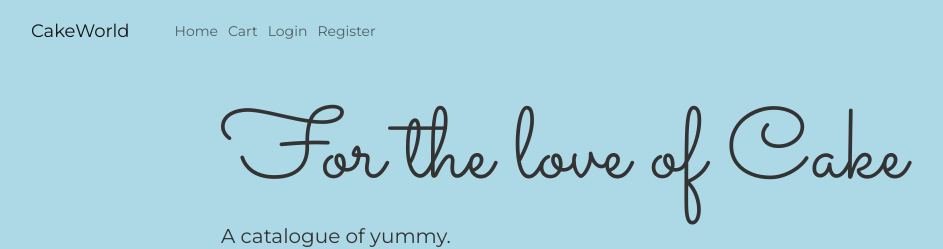
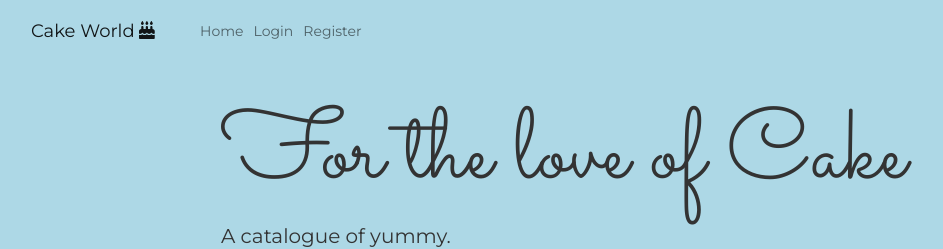
Before and after one commit to hardebite/e-commerce-website, a Flask app: page / in a window 1280 px wide. Shown: the top 249 px of the page, without its empty margins (54-997 px from the left). Run offline with Flask 2, Linux system fonts and the light colour scheme; data comes from the database, SQL or seed files in the repository; some libraries are stand-ins or nearby versions.

Commit message:
Update header.html

```diff
--- a/templates/header.html
+++ b/templates/header.html
@@ -12,7 +12,7 @@
   <title class="title" >Cake World</title>
   <link href="https://cdn.jsdelivr.net/npm/bootstrap@5.2.0-beta1/dist/css/bootstrap.min.css" rel="stylesheet" integrity="sha384-0evHe/X+R7YkIZDRvuzKMRqM+OrBnVFBL6DOitfPri4tjfHxaWutUpFmBp4vmVor" crossorigin="anonymous">
   <!-- font awesome -->
-  <script defer src="https://use.fontawesome.com/releases/v6.1.2/js/all.js"></script>
+  <script defer src="https://use.fontawesome.com/releases/v6.2.0/js/all.js"></script>
 
   </script>
   <!-- bootstrap -->
@@ -32,7 +32,7 @@
   <!-- Navigation -->
   <nav class="navbar navbar-expand-lg navbar-light fixed-top" id="mainNav">
     <div class="container">
-      <a class="navbar-brand" href="{{url_for('get_all_posts')}}">CakeWorld</a>
+      <a class="navbar-brand" href="{{url_for('get_all_posts')}}">Cake World <i class="fa-solid fa-cake-candles"></i></a>
       <button class="navbar-toggler navbar-toggler-right" type="button" data-toggle="collapse" data-target="#navbarResponsive" aria-controls="navbarResponsive" aria-expanded="false" aria-label="Toggle navigation">
         Menu
         <i class="fas fa-bars"></i>
@@ -42,10 +42,6 @@
           <li class="nav-item">
             <a class="nav-link" href="{{ url_for('get_all_posts') }}">Home</a>
           </li>
-           <li class="nav-item">
-            <a class="nav-link" href="{{ url_for('cart') }}">Cart</a>
-            </li>
-
           {% if not current_user.is_authenticated: %}
           <li class="nav-item">
             <a class="nav-link" href="{{ url_for('login') }}">Login</a>
@@ -53,12 +49,13 @@
           <li class="nav-item">
             <a class="nav-link" href="{{ url_for('register') }}">Register</a>
 
-
           {% else: %}
           <li class="nav-item">
             <a class="nav-link" href="{{ url_for('logout') }}">Log Out</a>
           </li>
-
+          <li class="nav-item">
+            <a class="nav-link" href="{{ url_for('cart') }}">Cart<i class="fa-solid fa-cart-shopping"></i></a>
+            </li>
           {% endif %}
 
 <!--          <li class="nav-item">-->
```
